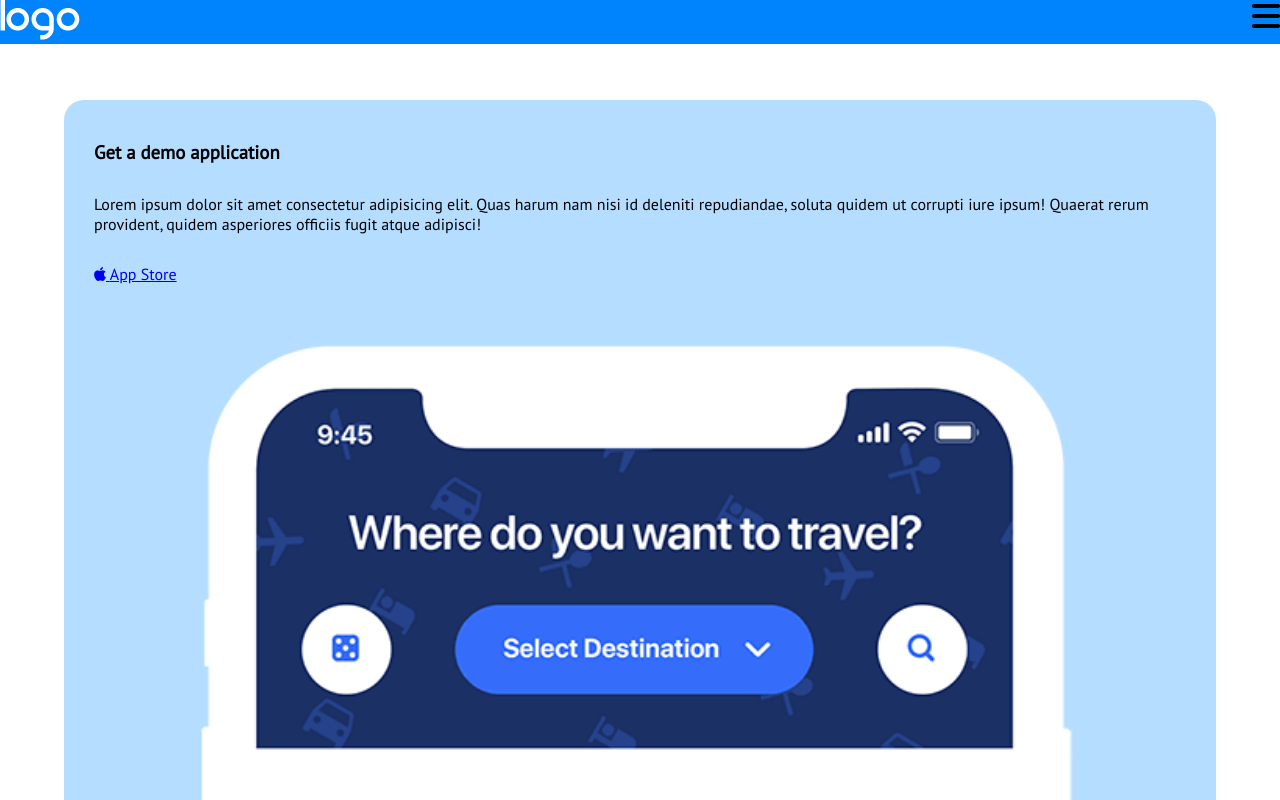
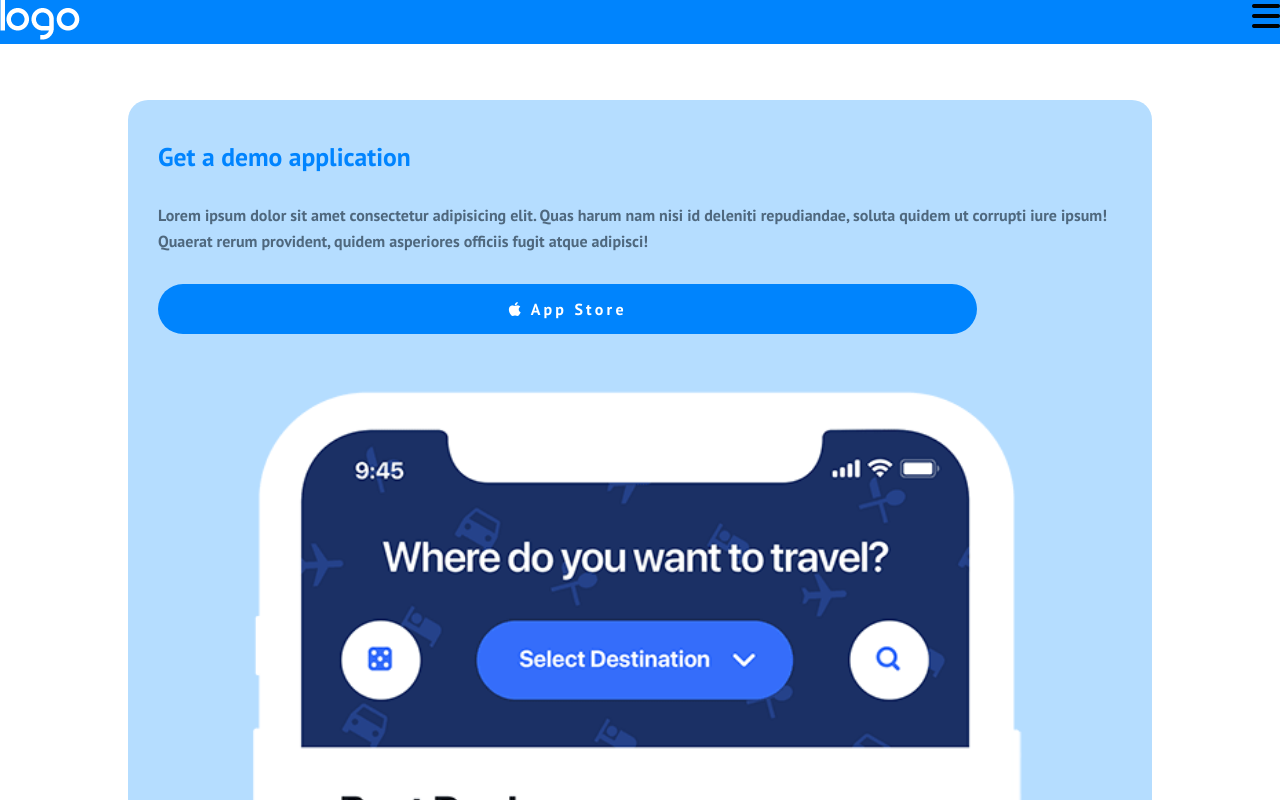
Before and after one commit to Failah/htmlcss-responsive-layout, a plain HTML site: page index.html in a window 1280 px wide. Shown: the top 800 px of the page. Drawn offline with Linux system fonts and the light colour scheme.

Commit message:
Create demo section

```diff
--- a/css/style.css
+++ b/css/style.css
@@ -22,7 +22,7 @@ main section:nth-of-type(even) {
 }
 
 .container {
-    max-width: 90%;
+    max-width: 80%;
     margin: 0 auto;
 }
 
@@ -72,6 +72,10 @@ header {
     padding-top: 100px;
 }
 
+#demo-app .container .card:first-child {
+    padding-bottom: 0px;
+}
+
 .card {
     background-color: #b5ddff;
     padding: 40px 30px;
@@ -79,9 +83,49 @@ header {
     border-radius: 20px;
 }
 
+#app-store-button {
+    padding: 15px 35px;
+    background-color: #0084fd;
+    width: 85%;
+    border-radius: 30px;
+}
+
+#app-store-button #apple {
+    color: #fff;
+}
+
+#app-store-button a {
+    column-gap: 10px;
+    align-items: center;
+    justify-content: center;
+    text-decoration: none;
+}
+
+#app-store-button span {
+    color: #fff;
+    font-weight: bold;
+    letter-spacing: 0.2rem;
+}
+
+#demo-app .card p {
+    color: #4f687e;
+    font-weight: bold;
+    line-height: 1.6rem;
+}
+
 #demo-app .container {
     row-gap: 25px;
     margin-bottom: 90px;
+}
+
+#demo-app .container .card h3 {
+    color: #0084ff;
+    font-weight: 700;
+    font-size: 1.6rem;
+}
+
+#demo-app .container .card i {
+    color: #0084ff;
 }
 
 
--- a/index.html
+++ b/index.html
@@ -8,6 +8,9 @@
     <link rel="preconnect" href="https://fonts.googleapis.com">
     <link rel="preconnect" href="https://fonts.gstatic.com" crossorigin>
     <link href="https://fonts.googleapis.com/css2?family=PT+Sans&display=swap" rel="stylesheet">
+    <link rel="preconnect" href="https://fonts.googleapis.com">
+    <link rel="preconnect" href="https://fonts.gstatic.com" crossorigin>
+    <link href="https://fonts.googleapis.com/css2?family=PT+Sans:wght@700&display=swap" rel="stylesheet">
     <link rel="stylesheet" href="https://cdnjs.cloudflare.com/ajax/libs/font-awesome/6.1.1/css/all.min.css"
         integrity="sha512-KfkfwYDsLkIlwQp6LFnl8zNdLGxu9YAA1QvwINks4PhcElQSvqcyVLLD9aMhXd13uQjoXtEKNosOWaZqXgel0g=="
         crossorigin="anonymous" referrerpolicy="no-referrer" />
@@ -41,13 +44,13 @@
                         repudiandae, soluta quidem ut corrupti iure ipsum! Quaerat rerum provident, quidem asperiores
                         officiis fugit atque adipisci!
                     </p>
-                    <div>
-                        <a href="#">
-                            <i class="fa-brands fa-apple"></i>
+                    <div id="app-store-button">
+                        <a class="row wrap" href="#">
+                            <i id="apple" class="fa-brands fa-apple"></i>
                             <span>App Store</span>
                         </a>
                     </div>
-                    <div>
+                    <div class="col">
                         <img src="img/phone.png" alt="Phone Image">
                     </div>
                 </div>
@@ -66,10 +69,10 @@
                 </div>
                 <div class="card col align-center">
                     <div>
-                        <i class="fa-solid fa-file-code fa-4x"></i>
+                        <i class="fa-solid fa-compass-drafting fa-4x"></i>
                     </div>
                     <h3>
-                        Clean Code
+                        Web Design
                     </h3>
                     <p class="text-center">
                         Lorem ipsum dolor sit amet consectetur adipisicing elit. Aperiam sit beatae possimus, commodi
@@ -79,10 +82,10 @@
                 </div>
                 <div class="card col align-center">
                     <div>
-                        <i class="fa-solid fa-file-code fa-4x"></i>
+                        <i class="fa-solid fa-laptop-code fa-4x"></i>
                     </div>
                     <h3>
-                        Clean Code
+                        Development
                     </h3>
                     <p class="text-center">
                         Lorem ipsum dolor sit amet consectetur adipisicing elit. Aperiam sit beatae possimus, commodi
@@ -92,10 +95,10 @@
                 </div>
                 <div class="card col align-center">
                     <div>
-                        <i class="fa-solid fa-file-code fa-4x"></i>
+                        <i class="fa-solid fa-bullhorn fa-4x"></i>
                     </div>
                     <h3>
-                        Clean Code
+                        Branding
                     </h3>
                     <p class="text-center">
                         Lorem ipsum dolor sit amet consectetur adipisicing elit. Aperiam sit beatae possimus, commodi
```
